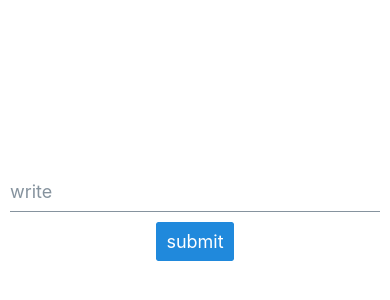
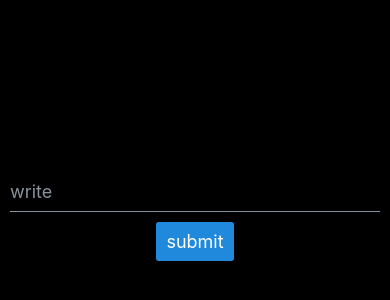
Before and after one commit to Sohil1926/MindPalAi, a React Native app: screen / in a window 390 px wide. Shown: the part 206-506 px from the top of the page. Built offline with nearby package versions, Linux system fonts and the light colour scheme.

Commit message:
added tailwind baby

```diff
--- a/App.js
+++ b/App.js
@@ -1,5 +1,5 @@
 import { StatusBar } from 'expo-status-bar';
-import { StyleSheet, Text, View } from 'react-native';
+import { Text, View } from 'react-native';
 import { Button, Input } from '@rneui/themed';
 import axios from 'axios';
 import qs from 'qs';
@@ -9,7 +9,7 @@ import { useEffect, useState } from 'react';
 
 export default function App() {
   const [input, setInput] = useState('');
-  const [aiResponse, setAiResponse] = useState('');
+  const [aiResponse, setAiResponse] = useState(null);
   const callAPI = async () => {
     let data = qs.stringify({
       input,
@@ -35,24 +35,15 @@ export default function App() {
       });
   };
   return (
-    <View style={styles.container}>
+    <View className="flex-1 items-center justify-center bg-black">
       <Input
-        placeholder='write'
-        onChangeText={(txt) => {
-          setInput(txt);
-        }}
-      />
+      placeholder='write'
+      onChangeText={(txt) => {
+        setInput(txt);
+      }}
+    />
       <Button title='submit' onPress={callAPI} />
       <Text>{aiResponse}</Text>
     </View>
   );
 }
-
-const styles = StyleSheet.create({
-  container: {
-    flex: 1,
-    backgroundColor: '#fff',
-    alignItems: 'center',
-    justifyContent: 'center',
-  },
-});
--- a/babel.config.js
+++ b/babel.config.js
@@ -2,5 +2,6 @@ module.exports = function(api) {
   api.cache(true);
   return {
     presets: ['babel-preset-expo'],
+    plugins: ["nativewind/babel"],
   };
 };
--- a/package.json
+++ b/package.json
@@ -15,12 +15,14 @@
     "dotenv": "^16.0.3",
     "expo": "~48.0.6",
     "expo-status-bar": "~1.4.4",
+    "nativewind": "^2.0.11",
     "openai": "^3.2.1",
     "qs": "^6.11.1",
     "react": "18.2.0",
     "react-native": "0.71.3",
     "react-native-safe-area-context": "^4.5.0",
-    "react-native-vector-icons": "^9.2.0"
+    "react-native-vector-icons": "^9.2.0",
+    "tailwindcss": "^3.2.7"
   },
   "devDependencies": {
     "@babel/core": "^7.20.0"
--- /dev/null
+++ b/tailwind.config.js
@@ -0,0 +1,7 @@
+/** @type {import('tailwindcss').Config} */
+module.exports = {
+  content: ["./App.{js,jsx,ts,tsx}"],  theme: {
+  extend: {},
+  },
+  plugins: [],
+}
```
Also changed, not shown: 1 other file (tests, documents, lock files or other folders).
